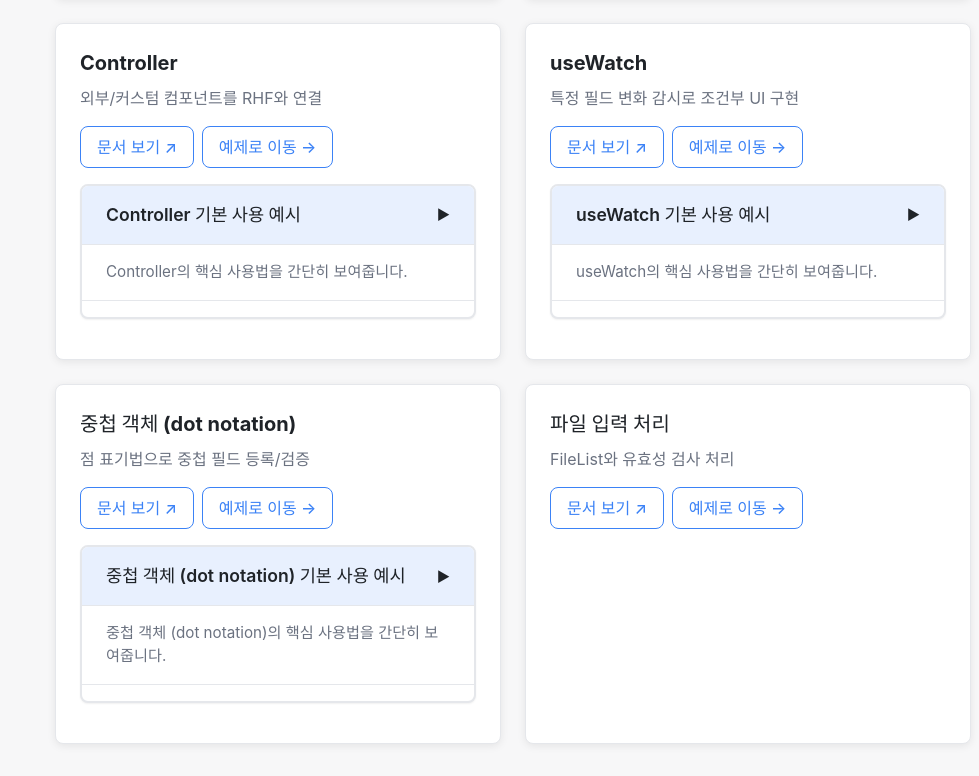
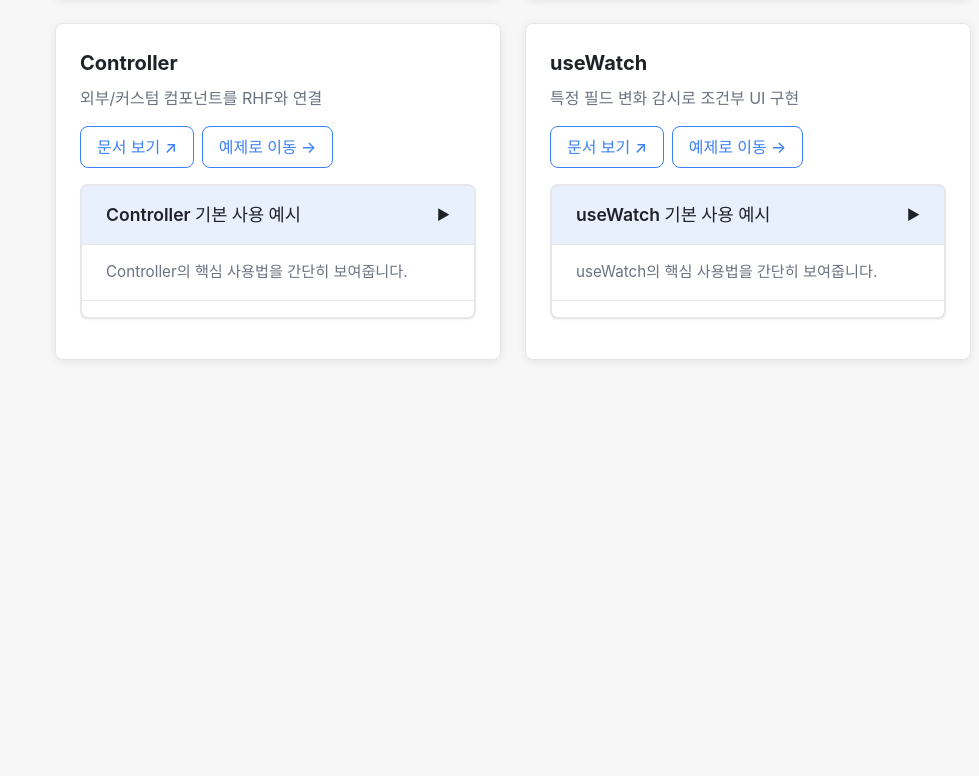
Before and after one commit to fito-cheol/aufe-react-hook-form-best-practice, a React (Vite) app: page /examples/features in a window 1280 px wide. Shown: the part 1365-2141 px from the top of the page, without its empty margins (301-1280 px from the left). After the commit the page ends 1757 px from the top, so only its background shows below. Built offline with nearby package versions, Linux system fonts and the light colour scheme.

Commit message:
Remove NestedObject and FileInputs from feature catalog - these are examples, not core RHF features

```diff
--- a/src/data/featureCatalog.ts
+++ b/src/data/featureCatalog.ts
@@ -64,18 +64,4 @@
     docs: "https://react-hook-form.com/docs/usewatch",
     route: "/examples/conditional-fields",
   },
-  {
-    id: "NestedObject",
-    title: "중첩 객체 (dot notation)",
-    description: "점 표기법으로 중첩 필드 등록/검증",
-    docs: "https://react-hook-form.com/advanced-usage#FieldArrays",
-    route: "/examples/nested-objects",
-  },
-  {
-    id: "FileInputs",
-    title: "파일 입력 처리",
-    description: "FileList와 유효성 검사 처리",
-    docs: "https://react-hook-form.com/advanced-usage#IntegratingControlledInputs",
-    route: "/examples/file-upload",
-  },
 ];
```
